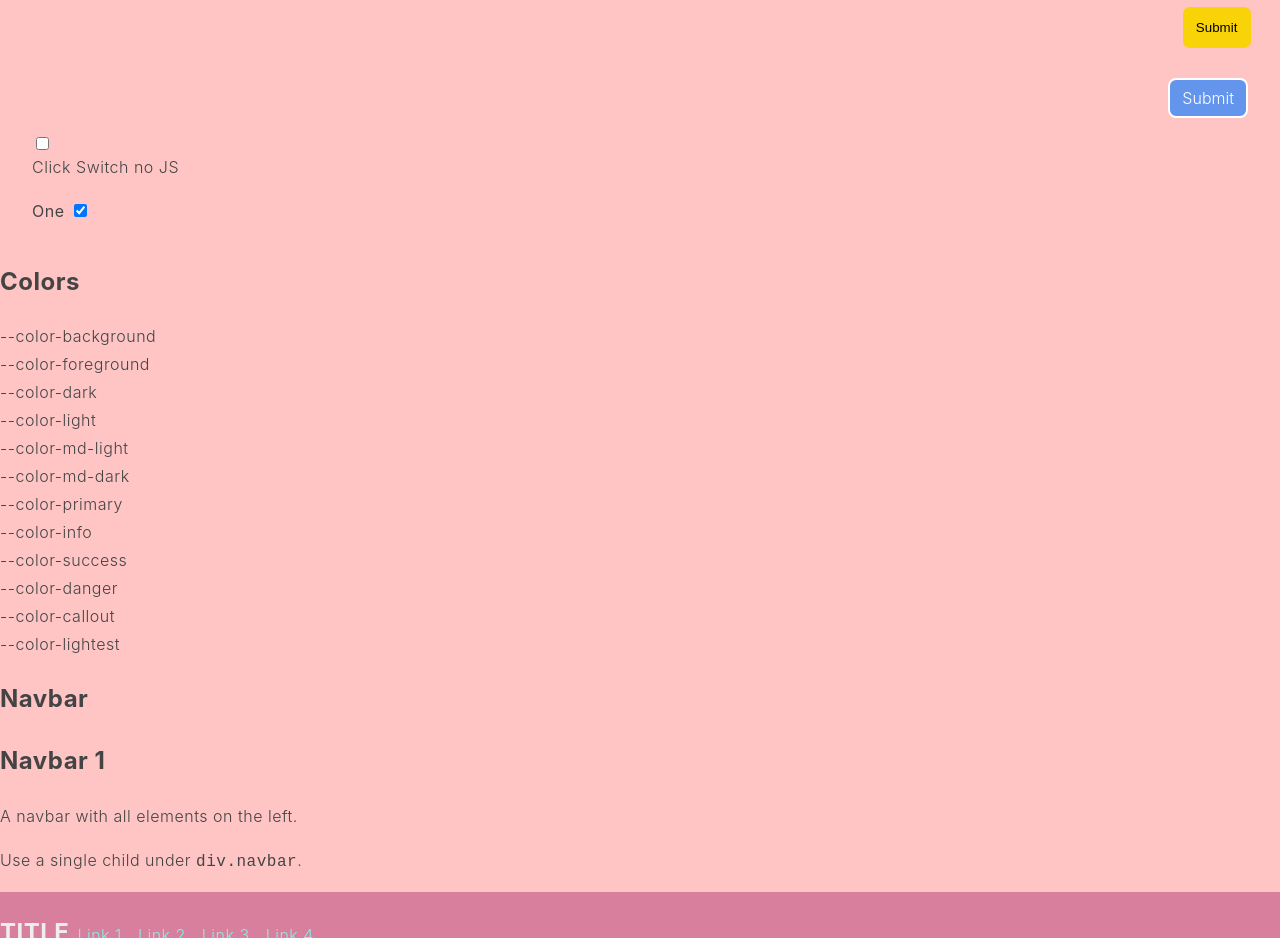
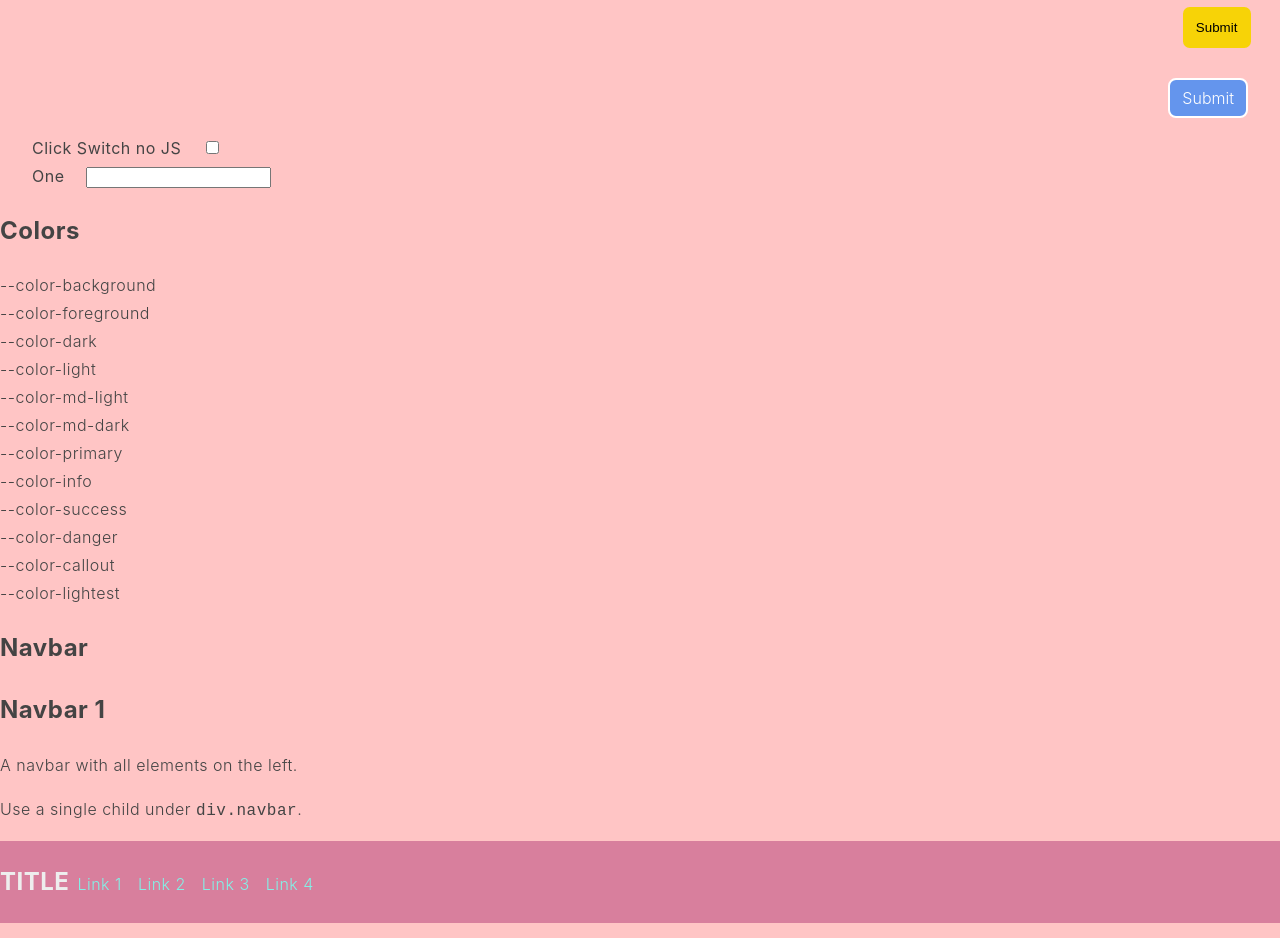
Before and after one commit to liyaSileshi/cleanSS, a plain HTML site: page index.html in a window 1280 px wide. Shown: the part 2740-3678 px from the top of the page. Drawn offline with Linux system fonts and the light colour scheme; a script that the page names is missing.

Commit message:
started checkbox

```diff
--- a/clean.css
+++ b/clean.css
@@ -257,7 +257,8 @@ textarea:focus {
   color: #fff;
 }
 
-.navbar a:link { /* navbar link */ }
-.navbar a:visited { /* navbar vidsited */ }
-.navbar a:hover { /* navbar hover */ }
-.navbar a:active { /* navbar active */ }
+.navbar a:visited {
+  color: #fff;
+}
+
+/*  */
--- a/index.html
+++ b/index.html
@@ -143,20 +143,19 @@
 				<button type='submit'>Submit</button>
 
 				<!-- Switch with Click -->
-				<div>
-					<label id="switch-2" class="switch-2">
-						<input type="checkbox">
-						<div>
-							<div></div>
-						</div>
+				<div class='checkbox-div'>
+					<label class="switch-2" for='switch'>
+						<span>Click Switch no JS</span>
 					</label>
-					<span>Click Switch no JS</span>
+					<input type="checkbox" id='switch'>
 				</div>
 
-				<label class="control-checkbox">One
-					<input type="checkbox" checked="checked">
-					<span></span>
-				</label>
+				<div class='control-div'>
+					<label class="control-checkbox" for='control'>
+						<span>One</span>
+					</label>
+					<input type="control" checked="checked" id='control'>
+				</div>
 			</form>
 		</section>
 
```
